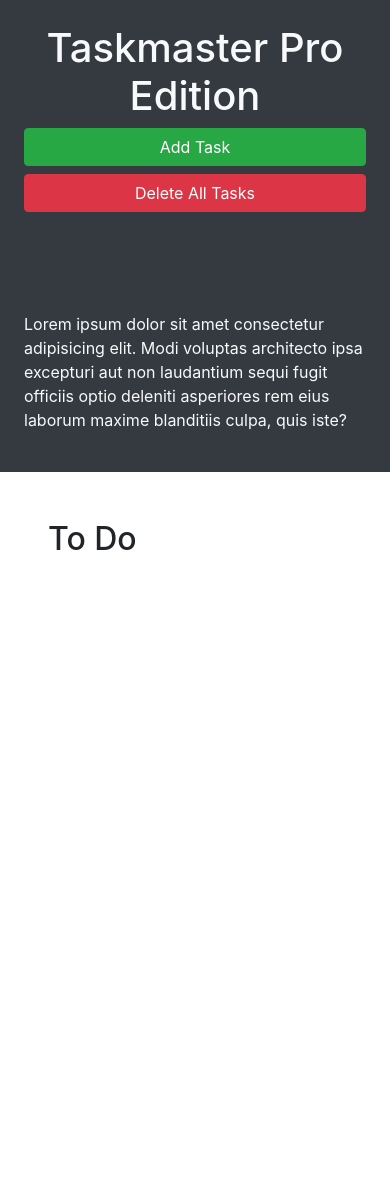
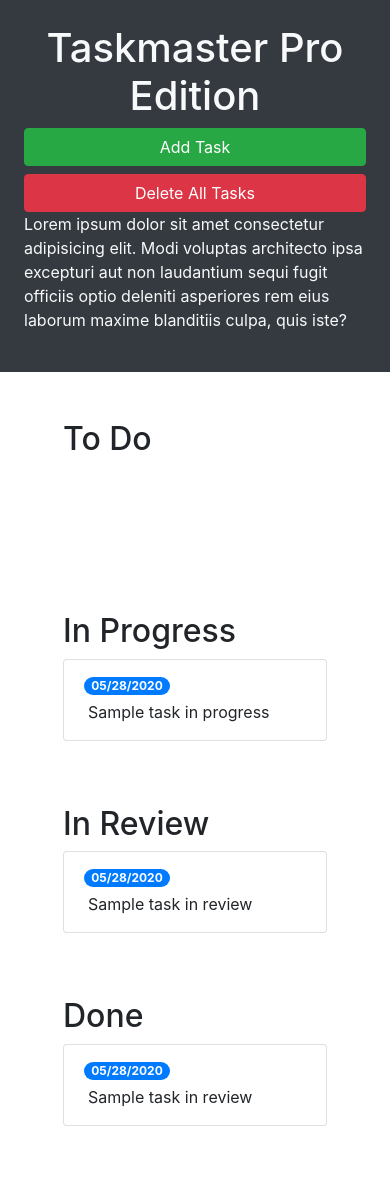
Before and after one commit to themadtaco/taskmaster-pro, a plain HTML site: page index.html in a window 390 px wide. Before the commit the page ends 844 px from the top, so only its background shows below. Drawn offline with nearby package versions, Linux system fonts and the light colour scheme.

Commit message:
added responsive task catagories

```diff
--- a/index.html
+++ b/index.html
@@ -24,9 +24,46 @@
       </p>
     </header>
     <main class="col-12 col-lg-9">
-      <div class="m-5">
-        <h2>To Do</h2>
-        <ul id="list-toDo" class="list-group"> </ul>
+      <div class="m-5 row justify-content-around">
+        <!-- todo start -->
+        <div class="col-12 col-md-6 col-xl-3 mb-3">
+          <h2>To Do</h2>
+          <ul id="list-toDo" class="list-group"> </ul>
+        </div>
+        <!-- todo end -->
+        <!-- in progress start -->
+        <div class="col-12 col-md-6 col-xl-3 mb-3">
+          <h2>In Progress</h2>
+          <ul id="list-inProgress" class="list-group">
+            <li class="list-group-item">
+              <span class="badge badge-primary badge-pill">05/28/2020</span>
+              <p class="m-1">Sample task in progress</p>
+            </li>
+          </ul>
+        </div>
+        <!-- in progress end -->
+        <!-- in review start -->
+        <div class="col-12 col-md-6 col-xl-3 mb-3">
+          <h2>In Review</h2>
+          <ul id="list-inReview" class="list-group">
+            <li class="list-group-item">
+              <span class="badge badge-primary badge-pill">05/28/2020</span>
+              <p class="m-1">Sample task in review</p>
+            </li>
+          </ul>
+        </div>
+        <!-- in review end -->
+        <!-- done start -->
+        <div class="col-12 col-md-6 col-xl-3 mb-3">
+          <h2>Done</h2>
+          <ul id="list-done" class="list-group">
+            <li class="list-group-item">
+              <span class="badge badge-primary badge-pill">05/28/2020</span>
+              <p class="m-1">Sample task in review</p>
+            </li>
+          </ul>
+        </div>
+        <!-- done end -->
       </div>
     </main>
   </div>
```
